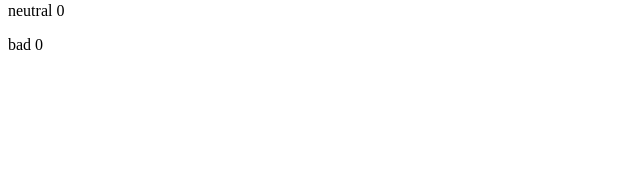
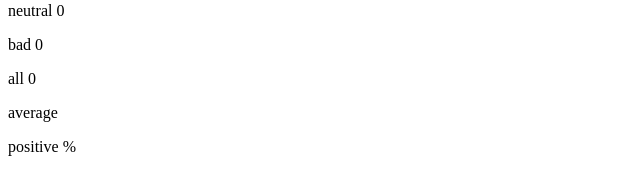
Before and after one commit to ZTanvir/Fullstackopen-exercises, a React (Vite) app in the folder part1/unicafe/: page / in a window 1280 px wide. Shown: the part 200-394 px from the top of the page, without its empty margins (0-640 px from the left). Built offline with nearby package versions, Linux system fonts and the light colour scheme.

Commit message:
Add solution for unicafe step2 1.7

```diff
--- a/part1/unicafe/src/App.jsx
+++ b/part1/unicafe/src/App.jsx
@@ -10,15 +10,46 @@ const App = () => {
   const [good, setGood] = useState(0);
   const [neutral, setNeutral] = useState(0);
   const [bad, setBad] = useState(0);
+  const [totalFeedbacks, setTotalFeedbacks] = useState(0);
+
+  const averageScore = () => {
+    // good 1,neutral 0,bad -1
+    const goodPoints = 1;
+    const neutralPoints = 0;
+    const badPoints = -1;
+    if (totalFeedbacks === 0) {
+      return "";
+    }
+    return (
+      (good * goodPoints + neutralPoints * neutralPoints + bad * badPoints) /
+      totalFeedbacks
+    );
+  };
+
+  const positiveScore = () => {
+    if (totalFeedbacks === 0) {
+      return "";
+    }
+    return good / totalFeedbacks;
+  };
 
   const clickGoodBtn = () => {
     setGood(good + 1);
+    // total feedback
+    let addOne = 1;
+    setTotalFeedbacks(good + neutral + bad + addOne);
   };
   const clickNeutralBtn = () => {
     setNeutral(neutral + 1);
+    // total feedback
+    let addOne = 1;
+    setTotalFeedbacks(good + neutral + bad + addOne);
   };
   const clickBadBtn = () => {
     setBad(bad + 1);
+    // total feedback
+    let addOne = 1;
+    setTotalFeedbacks(good + neutral + bad + addOne);
   };
 
   return (
@@ -31,6 +62,9 @@ const App = () => {
       <p>good {good}</p>
       <p>neutral {neutral}</p>
       <p>bad {bad}</p>
+      <p>all {totalFeedbacks}</p>
+      <p>average {averageScore()}</p>
+      <p>positive {positiveScore()} %</p>
     </div>
   );
 };
```
